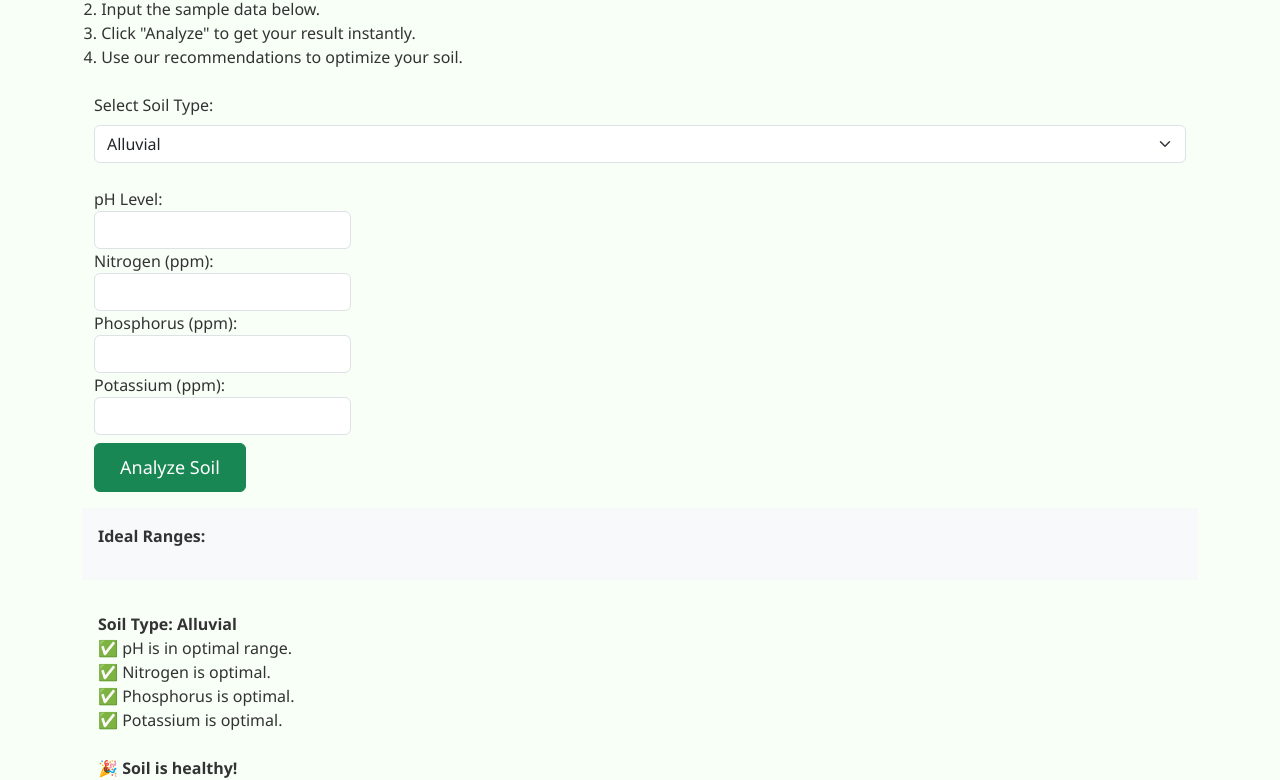
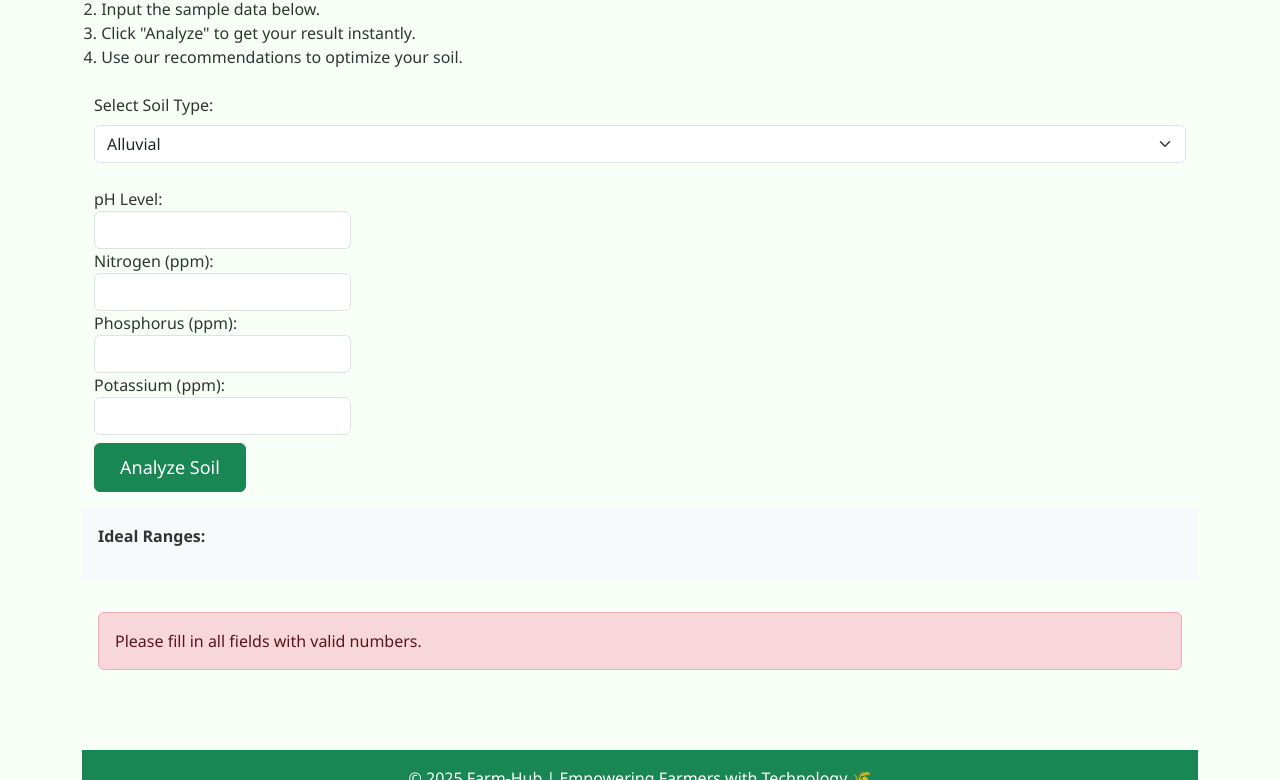
Before and after one commit to S4n9y/final-year-project, a website: page soil-analyzer.html in a window 1280 px wide. Both pictures are taken after a click on the button "Analyze Soil". Shown: the part 734-1514 px from the top of the page. Drawn offline with nearby package versions, Linux system fonts and the light colour scheme.

Commit message:
analyser updated

```diff
--- a/soil-analyzer.html
+++ b/soil-analyzer.html
@@ -3,7 +3,7 @@
 <head>
   <meta charset="UTF-8" />
   <meta name="viewport" content="width=device-width, initial-scale=1.0"/>
-  <title>Soil Analyzer - Smart Farming</title>
+  <title>Farm-Hub</title>
   <link href="https://cdn.jsdelivr.net/npm/bootstrap@5.3.0/dist/css/bootstrap.min.css" rel="stylesheet"/>
   <link rel="stylesheet" href="soil-analyzer.css"/>
 </head>
@@ -11,11 +11,11 @@
 
   <!-- Navbar -->
   <nav class="navbar navbar-expand-lg navbar-dark bg-success px-3">
-    <a class="navbar-brand" href="#">AgriSmart</a>
+    <a class="navbar-brand" href="#">Farm-Hub</a>
     <div class="collapse navbar-collapse">
       <ul class="navbar-nav ms-auto">
-        <li class="nav-item"><a class="nav-link" href="index.html">Home</a></li>
-        <li class="nav-item"><a class="nav-link" href="About-us.html">About</a></li>
+        <li class="nav-item"><a class="nav-link" href="homepage.html">Home</a></li>
+        <li class="nav-item"><a class="nav-link" href="FAQ.html">FAQ</a></li>
         <li class="nav-item"><a class="nav-link" href="contactus.html">Contact</a></li>
         <li class="nav-item"><a class="nav-link" href="About-us.html">About Us</a></li>
       </ul>
@@ -94,58 +94,52 @@
 
 <!-- Result Display -->
 <div class="container p-3" id="result"></div>
+<script>
+  // Existing code above...
 
-<script>
-const soilIdealRanges = {
-  alluvial: { ph: [6.5, 7.5], n: [50, 120], p: [30, 60], k: [40, 80], crops: ['Wheat', 'Rice', 'Sugarcane'] },
-  black:    { ph: [6.0, 7.5], n: [60, 100], p: [20, 50], k: [50, 100], crops: ['Cotton', 'Soybean', 'Sorghum'] },
-  red:      { ph: [5.5, 6.5], n: [40, 90],  p: [15, 35], k: [20, 50], crops: ['Millets', 'Groundnut', 'Pulses'] },
-  laterite: { ph: [5.0, 6.5], n: [30, 80],  p: [20, 40], k: [25, 60], crops: ['Tea', 'Coffee', 'Cashew'] },
-  arid:     { ph: [7.0, 8.5], n: [20, 60],  p: [10, 25], k: [15, 35], crops: ['Barley', 'Pearl Millet', 'Date Palm'] },
-  saline:   { ph: [7.5, 8.5], n: [20, 50],  p: [10, 20], k: [10, 30], crops: ['Salt-tolerant Rice', 'Cotton', 'Mustard'] },
-  peaty:    { ph: [4.0, 5.5], n: [80, 120], p: [30, 50], k: [50, 90], crops: ['Pineapple', 'Coconut', 'Root Crops'] },
-  forest:   { ph: [4.5, 6.0], n: [60, 100], p: [25, 45], k: [30, 70], crops: ['Spices', 'Ginger', 'Medicinal Herbs'] }
-};
+  function analyzeSoil() {
+    const soil = document.getElementById("soilType").value;
+    const ph = parseFloat(document.getElementById("ph").value);
+    const n = parseFloat(document.getElementById("n").value);
+    const p = parseFloat(document.getElementById("p").value);
+    const k = parseFloat(document.getElementById("k").value);
 
-document.getElementById("soilType").addEventListener("change", updateIdealRanges);
+    const resultDiv = document.getElementById("result");
 
-function updateIdealRanges() {
-  const soil = document.getElementById("soilType").value;
-  const range = soilIdealRanges[soil];
-  document.getElementById("idealText").innerHTML =
-    `pH: ${range.ph[0]} - ${range.ph[1]}<br>` +
-    `Nitrogen: ${range.n[0]} - ${range.n[1]} ppm<br>` +
-    `Phosphorus: ${range.p[0]} - ${range.p[1]} ppm<br>` +
-    `Potassium: ${range.k[0]} - ${range.k[1]} ppm`;
-}
+    if (isNaN(ph) || isNaN(n) || isNaN(p) || isNaN(k)) {
+      resultDiv.innerHTML = `<div class="alert alert-danger">Please fill in all fields with valid numbers.</div>`;
+      return;
+    }
 
-function analyzeSoil() {
-  const soil = document.getElementById("soilType").value;
-  const { ph: [phLow, phHigh], n: [nLow, nHigh], p: [pLow, pHigh], k: [kLow, kHigh], crops } = soilIdealRanges[soil];
+    const ideal = soilIdealRanges[soil];
+    const messages = [];
 
-  const ph = parseFloat(document.getElementById('ph').value);
-  const n = parseFloat(document.getElementById('n').value);
-  const p = parseFloat(document.getElementById('p').value);
-  const k = parseFloat(document.getElementById('k').value);
-  const result = document.getElementById('result');
+    function checkRange(value, range, label) {
+      if (value < range[0]) return `${label} is too low (Ideal: ${range[0]} - ${range[1]})`;
+      if (value > range[1]) return `${label} is too high (Ideal: ${range[0]} - ${range[1]})`;
+      return `${label} is in the ideal range ✅`;
+    }
 
-  let message = `<strong>Soil Type: ${soil.charAt(0).toUpperCase() + soil.slice(1)}</strong><br>`;
+    messages.push(checkRange(ph, ideal.ph, "pH Level"));
+    messages.push(checkRange(n, ideal.n, "Nitrogen"));
+    messages.push(checkRange(p, ideal.p, "Phosphorus"));
+    messages.push(checkRange(k, ideal.k, "Potassium"));
 
-  let healthy = true;
-  message += ph < phLow || ph > phHigh ? (healthy = false, "⚠️ pH is not optimal.<br>") : "✅ pH is in optimal range.<br>";
-  message += n < nLow ? (healthy = false, "🟡 Nitrogen is low.<br>") : n > nHigh ? (healthy = false, "🔴 Nitrogen is too high.<br>") : "✅ Nitrogen is optimal.<br>";
-  message += p < pLow ? (healthy = false, "🟡 Phosphorus is low.<br>") : p > pHigh ? (healthy = false, "🔴 Phosphorus is too high.<br>") : "✅ Phosphorus is optimal.<br>";
-  message += k < kLow ? (healthy = false, "🟡 Potassium is low.<br>") : k > kHigh ? (healthy = false, "🔴 Potassium is too high.<br>") : "✅ Potassium is optimal.<br>";
+    const crops = ideal.crops.join(', ');
 
-  if (healthy) {
-    message += `<br>🎉 <strong>Soil is healthy!</strong><br>🌱 Ideal Crops: <em>${crops.join(", ")}</em>`;
-  } else {
-    message += `<br>📌 <strong>Consider improving soil quality before planting.</strong><br>Suggested Crops for this soil type: <em>${crops.join(", ")}</em>`;
+    resultDiv.innerHTML = `
+      <div class="card border-success">
+        <div class="card-body">
+          <h4 class="card-title text-success">Analysis Result</h4>
+          <ul>${messages.map(msg => `<li>${msg}</li>`).join('')}</ul>
+          <p><strong>Recommended Crops:</strong> ${crops}</p>
+        </div>
+      </div>
+    `;
   }
+</script>
 
-  result.innerHTML = message;
-}
-</script>
+
 
   <!-- Footer -->
   <footer class="text-center bg-success text-white py-3 mt-5">
```
